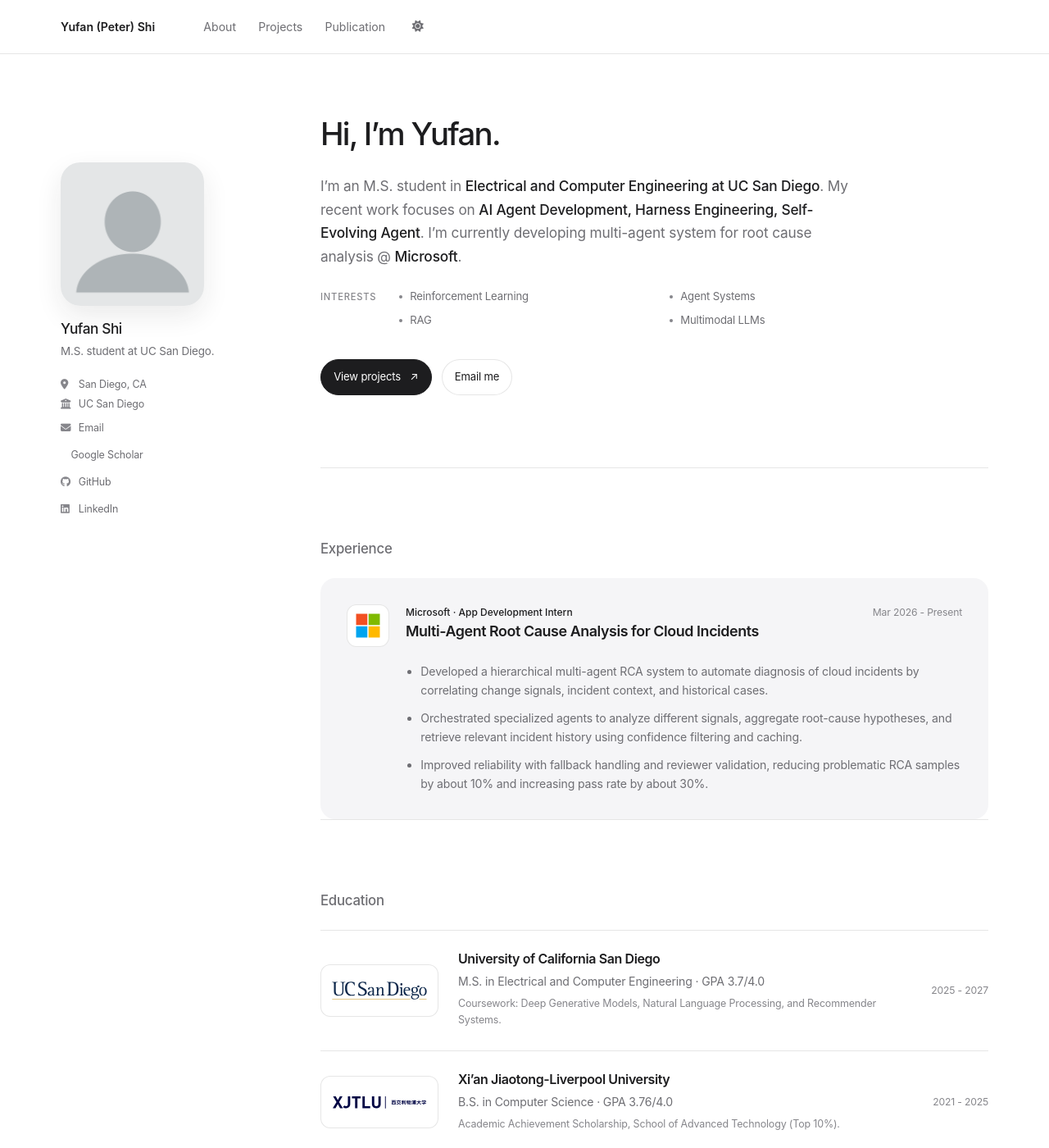
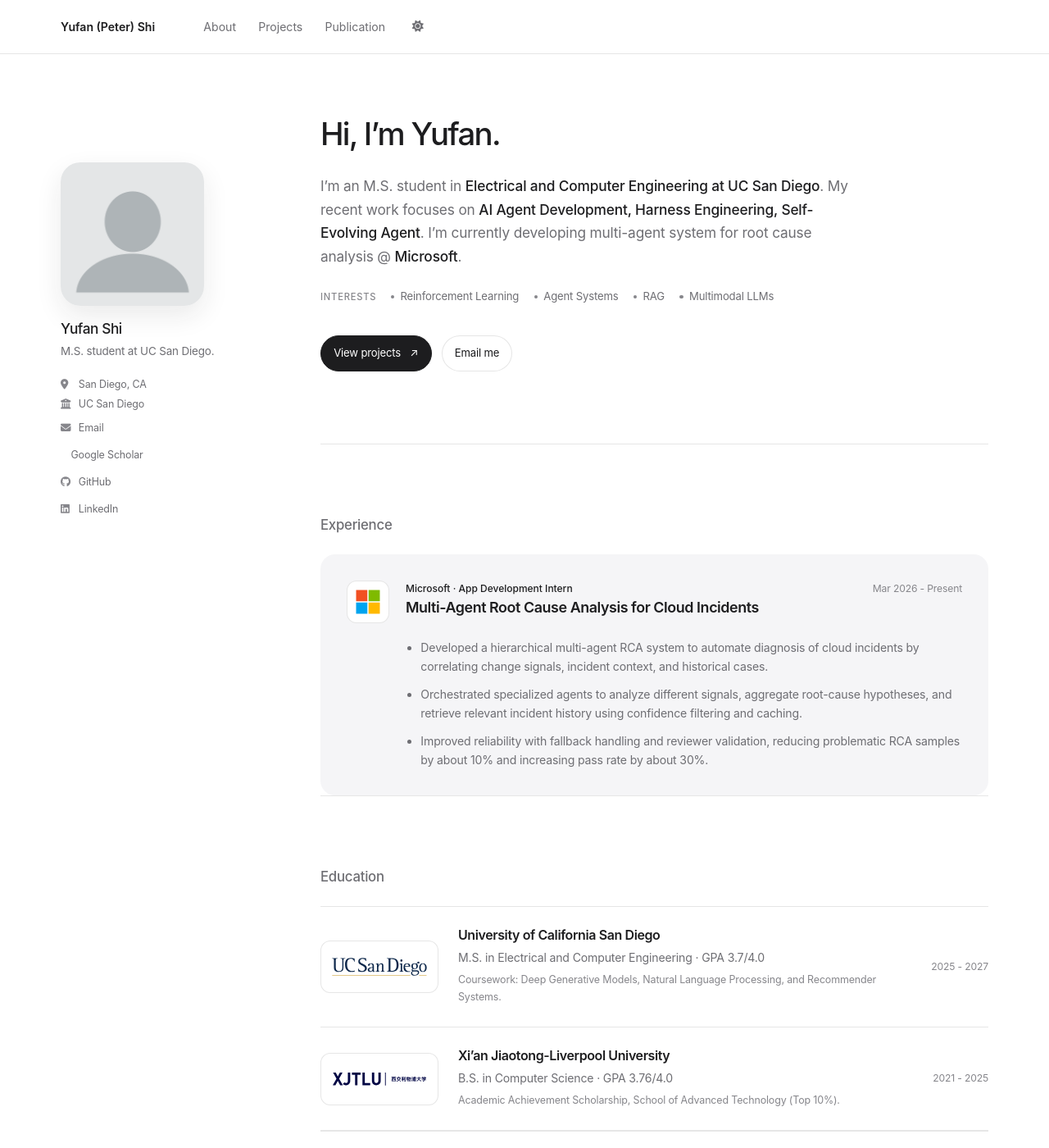
Before and after one commit to YufanPeter/yufanpeter.github.io, a Jekyll site: the page built from _pages/about.md, in a window 1280 px wide and 1400 px high. Shown: the whole window at 82% size. Built offline with Jekyll 4.4.1, drawn with Linux system fonts in a browser that asks for light colours; a style sheet for code colours, icons or effects is not loaded.

Commit message:
Polish interests layout and refresh styles

```diff
--- a/_includes/head.html
+++ b/_includes/head.html
@@ -13,4 +13,4 @@
 </script>
 
 <!-- For all browsers -->
-<link rel="stylesheet" href="{{ base_path }}/assets/css/main.css">
+<link rel="stylesheet" href="{{ base_path }}/assets/css/main.css?v={{ site.time | date: '%s' }}">
--- a/_sass/layout/_refined.scss
+++ b/_sass/layout/_refined.scss
@@ -300,15 +300,14 @@ a {
 }
 
 .home-interests {
-  display: grid;
-  grid-template-columns: 5rem minmax(0, 1fr);
-  gap: 1rem;
-  align-items: start;
+  display: flex;
+  gap: 1.1rem;
+  align-items: center;
   margin-top: 1.5rem;
 }
 
 .home-interests > span {
-  padding-top: 0.1rem;
+  flex: 0 0 auto;
   color: var(--soft-ink);
   font-size: 0.7rem;
   font-weight: 500;
@@ -317,9 +316,9 @@ a {
 }
 
 .home-interests ul {
-  display: grid;
-  grid-template-columns: repeat(2, minmax(0, 1fr));
-  gap: 0.45rem 1.25rem;
+  display: flex;
+  flex-wrap: wrap;
+  gap: 0.4rem 1.15rem;
   margin: 0;
   padding: 0;
   list-style: none;
@@ -327,7 +326,7 @@ a {
 
 .home-interests li {
   display: flex;
-  gap: 0.55rem;
+  gap: 0.45rem;
   align-items: center;
   margin: 0;
   color: var(--muted-ink);
@@ -810,8 +809,9 @@ a {
   }
 
   .home-interests {
-    grid-template-columns: 1fr;
-    gap: 0.6rem;
+    flex-direction: column;
+    gap: 0.55rem;
+    align-items: flex-start;
   }
 
   .experience-item {
```
